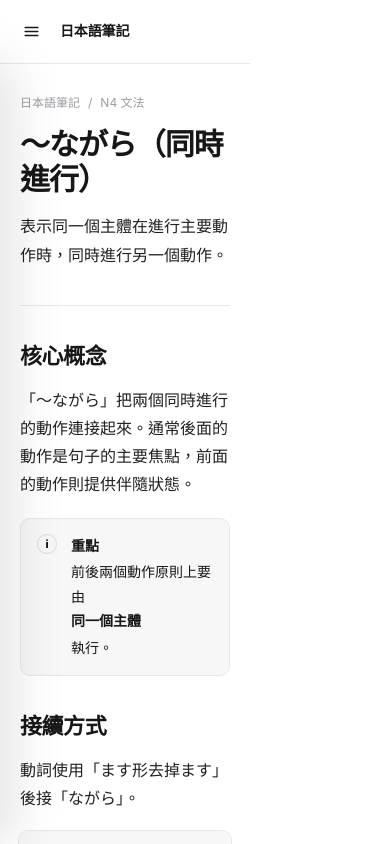
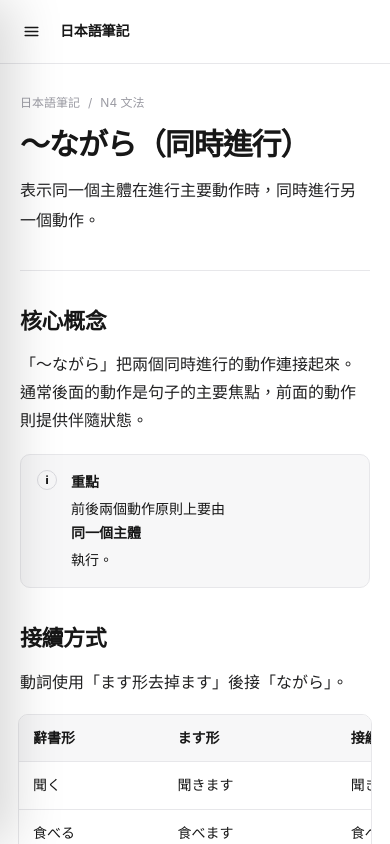
Before and after one commit to Ponder-Y/japanese-note-template, a React (Vite) app: page / in a window 390 px wide. Shown: the top 844 px of the page. Built offline with nearby package versions, Linux system fonts and the light colour scheme.

Commit message:
style: update responsive sidebar drawer behavior

```diff
--- a/styles/ui.css
+++ b/styles/ui.css
@@ -30,26 +30,56 @@
   :root { --sidebar-w: 250px; --toc-w: 205px; }
   .article { padding-inline: 34px; }
   .topnav { gap: 16px; }
+  .sidebar-header { padding-left: 12px; padding-right: 8px; }
+  .sidebar-brand { gap: 7px; }
+  .sidebar-brand-text { font-size: 14px; }
 }
 
 @media (max-width: 1024px) {
-  .desktop-only, .toc-column, .desktop-sidebar-rail { display: none !important; }
+  :root { --sidebar-w: 0px; }
+
+  .desktop-only, .toc-column { display: none !important; }
   .mobile-only { display: grid; }
-  .topbar-inner { gap: 10px; }
-  .brand { min-width: 0; margin-right: auto; }
-  .brand-text { display: none; }
-  .search-trigger { width: 42px; height: 38px; padding: 0; justify-content: center; margin: 0; }
-  .search-trigger span, .search-trigger kbd { display: none; }
-  .docs-layout, .docs-layout.sidebar-collapsed { display: block; }
-  .sidebar, .docs-layout.sidebar-collapsed .sidebar { position: fixed; z-index: 70; top: var(--topbar-h); left: 0; width: min(320px, 84vw); height: calc(100vh - var(--topbar-h)); transform: translateX(-102%); opacity: 1; pointer-events: auto; transition: transform .22s ease; box-shadow: 18px 0 50px rgba(0,0,0,.12); border-right: 1px solid var(--border); }
-  .sidebar.open, .docs-layout.sidebar-collapsed .sidebar.open { transform: translateX(0); }
-  .mobile-overlay { position: fixed; z-index: 60; inset: var(--topbar-h) 0 0; background: rgba(0,0,0,.35); }
+
+  .app-shell, .app-shell.sidebar-collapsed { display: block; }
+  .main-shell { width: 100%; }
+  .app-shell.sidebar-collapsed .topbar-inner { padding-left: 12px; }
+
+  .topbar-inner { gap: 10px; padding: 0 12px; }
+  .topnav { display: none; }
+  .mobile-topbar-title { display: block; }
+
+  .sidebar,
+  .app-shell.sidebar-collapsed .sidebar {
+    position: fixed;
+    z-index: 90;
+    top: 0;
+    left: 0;
+    width: min(320px, 88vw);
+    height: 100vh;
+    transform: translateX(-102%);
+    opacity: 1;
+    pointer-events: auto;
+    transition: transform .22s ease;
+    box-shadow: 18px 0 50px rgba(0,0,0,.16);
+    border-right: 1px solid var(--border);
+  }
+
+  .sidebar.open,
+  .app-shell.sidebar-collapsed .sidebar.open { transform: translateX(0); }
+
+  .sidebar-header { padding-left: 14px; padding-right: 10px; border-bottom-color: var(--border); }
+  .sidebar-brand-text { font-size: 14px; }
+  .sidebar-scroll { padding-top: 14px; }
+
+  .mobile-overlay { position: fixed; z-index: 85; inset: 0; background: rgba(0,0,0,.35); }
   .mobile-overlay.show { display: block; }
+
+  .docs-layout { display: block; }
   .article { width: min(100%, 820px); padding: 38px 28px 80px; }
 }
 
 @media (max-width: 640px) {
-  .topbar-inner { padding: 0 12px; }
   .article { padding: 28px 20px 64px; }
   .article-header h1 { font-size: 30px; }
   .lead { font-size: 15px; }
```
